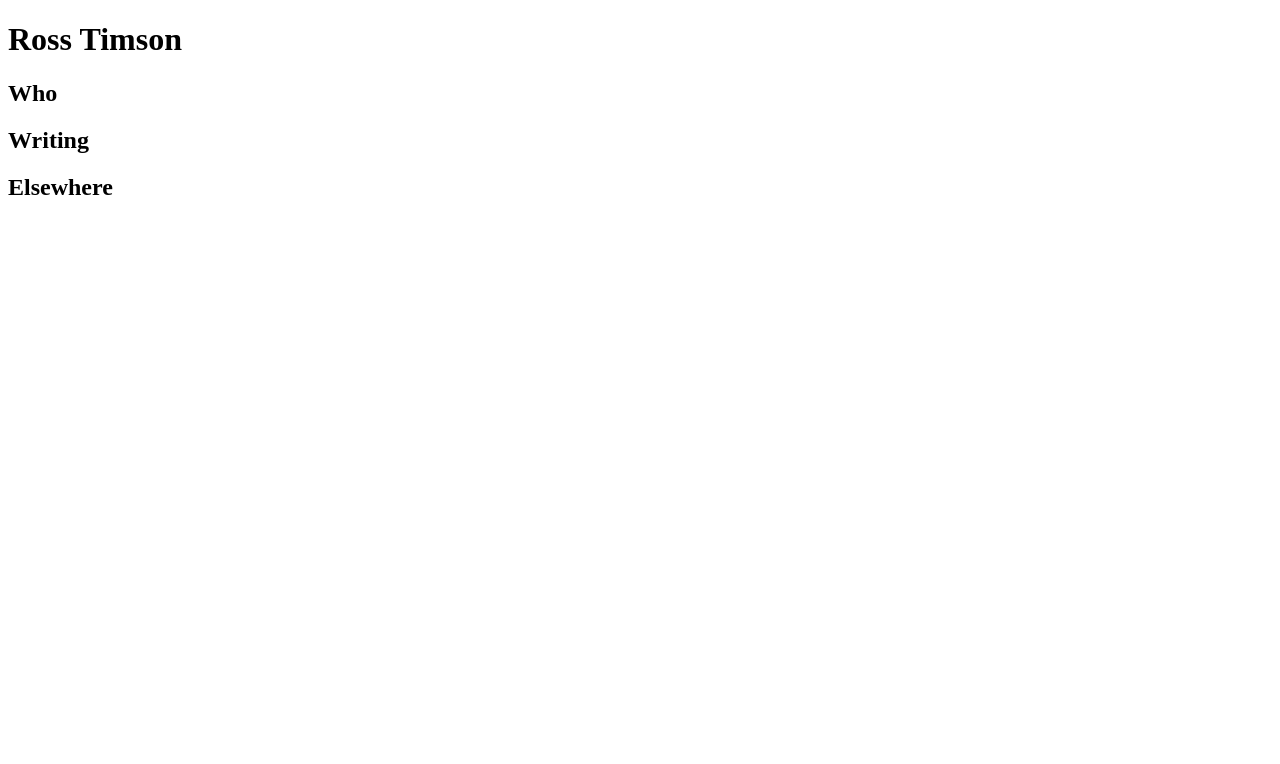
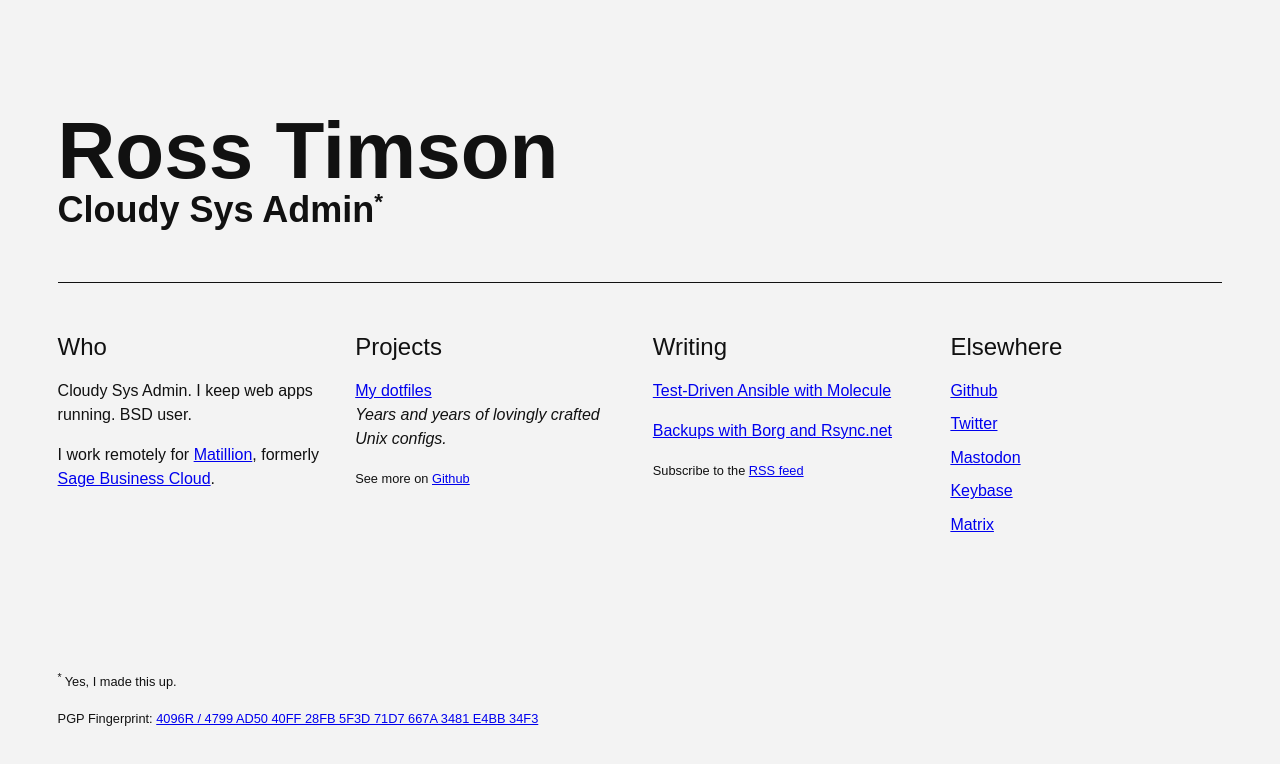
Before and after one commit to immanuelpotter/immanuelpotter.com, a plain HTML site: page index.html in a window 1280 px wide. Drawn offline with Linux system fonts and the light colour scheme.

Commit message:
Styling and whitespace.

```diff
--- a/index.html
+++ b/index.html
@@ -6,24 +6,149 @@
     <link rel="icon" type="image/png" href="/favicon.png">
     <title>Ross Timson</title>
     <style>
+     * {
+       box-sizing: border-box;
+       font-family: sans-serif;
+     }
 
+     body {
+       background-color: #f3f3f3;
+       color: #111;
+       line-height: 1.5rem;
+       max-width: 1280px;
+       padding: 1rem;
+       margin: 2.6rem;
+     }
+
+     h1 {
+       font-size: 5rem;
+       font-weight: 700;
+       line-height: 1;
+     }
+
+     h1 > span {
+       display: block;
+       font-size: 2.25rem;
+     }
+
+     h1 > span > sup {
+       font-size: 1.4rem;
+     }
+
+     header > h2 {
+       font-size: 2.25rem;
+       font-weight: 700;
+       margin-top: 0;
+     }
+
+     h2 {
+       font-weight: 400;
+     }
+
+     ul {
+       list-style: none;
+       padding: 0;
+     }
+
+     li, dt {
+       margin-top: 0.6rem;
+     }
+
+     .main-content {
+       border-top: 1px #111 solid;
+       display: flex;
+       flex-wrap: wrap;
+       gap: 1rem;
+       justify-content: space-between;
+       padding: 2rem 0;
+       margin-bottom: 5rem;
+     }
+
+     section {
+       width: 17rem;
+     }
+
+     dd {
+       font-style: italic;
+       margin: 0;
+     }
+
+     footer {
+       font-size: 0.8rem;
+     }
+
+
+     @media screen and (max-width: 380px) {
+       body {
+         margin: 1rem;
+       }
+
+       h1 {
+         font-size: 4.6rem;
+       }
+
+       h1 > span {
+         font-size: 1.5rem;
+       }
+
+       h1 > span > sup {
+         font-size: 1rem;
+       }
+     }
     </style>
   </head>
   <body>
     <main>
-	  <header><h1>Ross Timson</h1></header>
+      <header>
+        <h1>Ross Timson
+          <span>Cloudy Sys Admin<sup>*</sup></span>
+        </h1>
+      </header>
+      <div class="main-content">
         <section>
           <h2>Who</h2>
+          <p>
+            Cloudy Sys Admin. I keep web apps running. BSD user.
+          </p>
+          <p>
+            I work remotely for <a href="https://www.matillion.com/">Matillion</a>, formerly <a href="https://uk.sageone.com/">Sage Business Cloud</a>.
+          </p>
+        </section>
+        <section>
+          <h2>Projects</h2>
+          <dl>
+            <dt><a href="https://github.com/rosstimson/dotfiles">My dotfiles</a></dt>
+            <dd>Years and years of lovingly crafted Unix configs.</dd>
+          </dl>
+          <footer>See more on <a href="https://github.com/rosstimson/">Github</a></footer>
         </section>
         <section>
           <h2>Writing</h2>
+          <ul>
+            <li><a href="https://hashbangwallop.com/tdd-ansible.html">Test-Driven Ansible with Molecule</a></li>
+          </ul>
+          <ul>
+            <li><a href="https://hashbangwallop.com/backups-borg.html">Backups with Borg and Rsync.net</a></li>
+          </ul>
+          <footer>Subscribe to the <a href="https://hashbangwallop.com/rss.xml">RSS feed</a></footer>
         </section>
         <section>
           <h2>Elsewhere</h2>
+          <ul>
+            <li><a href="https://github.com/rosstimson">Github</a></li>
+            <li><a href="https://twitter.com/rosstimson">Twitter</a></li>
+            <li><a href="https://bsd.network/@rosstimson">Mastodon</a></li>
+            <li><a href="https://keybase.io/rosstimson">Keybase</a></li>
+            <li><a href="https://matrix.to/#/@rosstimson:matrix.org">Matrix</a></li>
+          </ul>
         </section>
+      </div>
     </main>
     <footer>
-
+      <p><sup>* </sup>Yes, I made this up.</p>
+      <p>
+        PGP Fingerprint: <a href="./pgp.txt">4096R / 4799 AD50 40FF 28FB 5F3D  71D7 667A 3481 E4BB 34F3</a>
+      </p>
     </footer>
   </body>
 </html>
```
Lines whose indentation alone changed are shown as unchanged.
